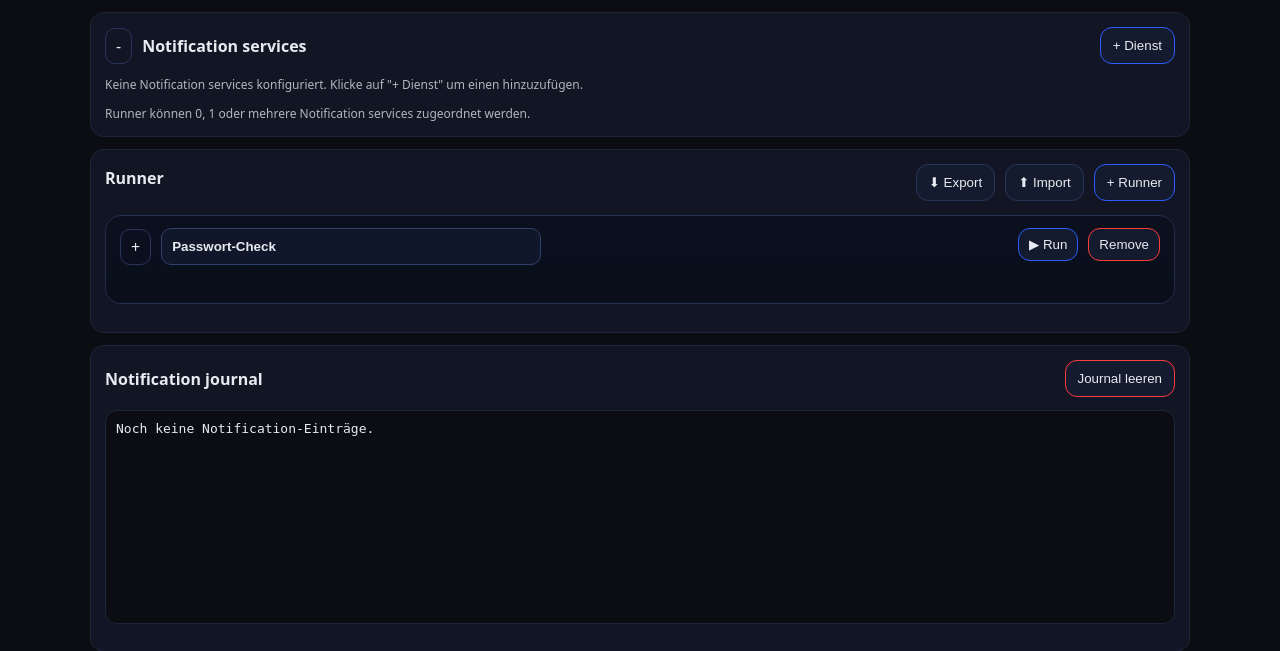
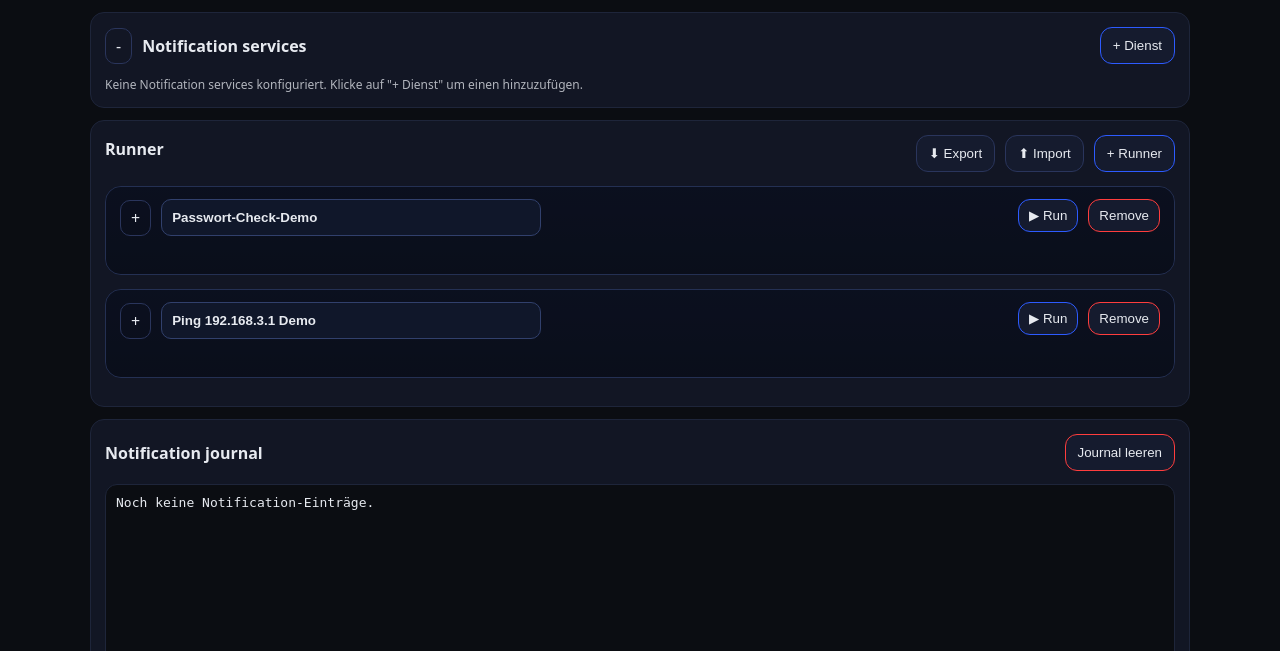
Before and after one commit to meintechblog/multi-command-runner, a FastAPI app: page / in a window 1280 px wide. Shown: the part 60-711 px from the top of the page. Run offline with FastAPI, Linux system fonts and the light colour scheme; data that the repository does not hold is empty.

Commit message:
feat: remove notify hint and seed demo runners by default

```diff
--- a/app/main.py
+++ b/app/main.py
@@ -212,7 +212,7 @@ DEFAULT_STATE: Dict[str, Any] = {
     "runners": [
         {
             "id": "runner1",
-            "name": "Passwort-Check",
+            "name": "Passwort-Check-Demo",
             "command": """\
 if [ $((RANDOM % 2)) -eq 0 ]; then
   echo "passwort: beispielpasswort"
@@ -231,6 +231,23 @@ fi
             "cases": [
                 {"id": "case_pw", "pattern": r"passwort:\s*(?P<pw>\S+)", "message_template": "Passwort: {pw}", "state": ""},
                 {"id": "case_nf", "pattern": r"passwort nicht gefunden", "message_template": "Passwort nicht gefunden", "state": ""},
+            ],
+        },
+        {
+            "id": "runner_ping_192_168_3_1",
+            "name": "Ping 192.168.3.1 Demo",
+            "command": "curl -sS --max-time 2 http://192.168.3.1 >/dev/null && echo OK || echo FAIL",
+            "logging_enabled": True,
+            "schedule": {"hours": 0, "minutes": 0, "seconds": 5},
+            "max_runs": -1,
+            "alert_cooldown_s": 300,
+            "alert_escalation_s": 1800,
+            "failure_pause_threshold": 5,
+            "notify_profile_ids": [],
+            "notify_profile_updates_only": [],
+            "cases": [
+                {"id": "case_ping_ok", "pattern": r"OK", "message_template": "192.168.3.1 ist erreichbar", "state": ""},
+                {"id": "case_ping_fail", "pattern": r"FAIL", "message_template": "192.168.3.1 ist NICHT erreichbar", "state": ""},
             ],
         }
     ],
--- a/templates/index.html
+++ b/templates/index.html
@@ -31,7 +31,6 @@
         </div>
         <div id="notifySectionBody">
           <div id="notifyProfiles"></div>
-          <p class="hint" style="margin-top:12px;">Runner können 0, 1 oder mehrere Notification services zugeordnet werden.</p>
         </div>
       </section>
 
```
